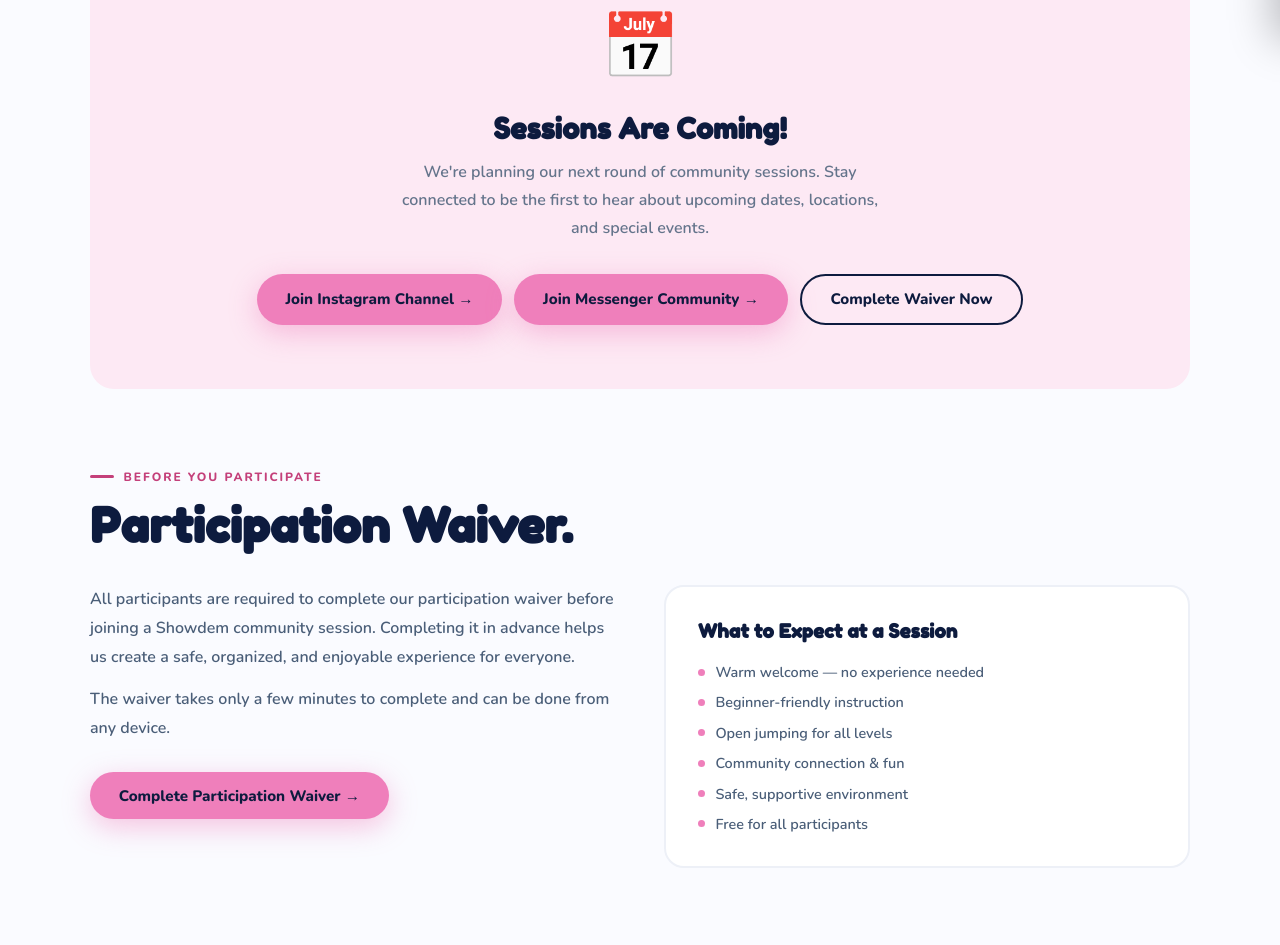
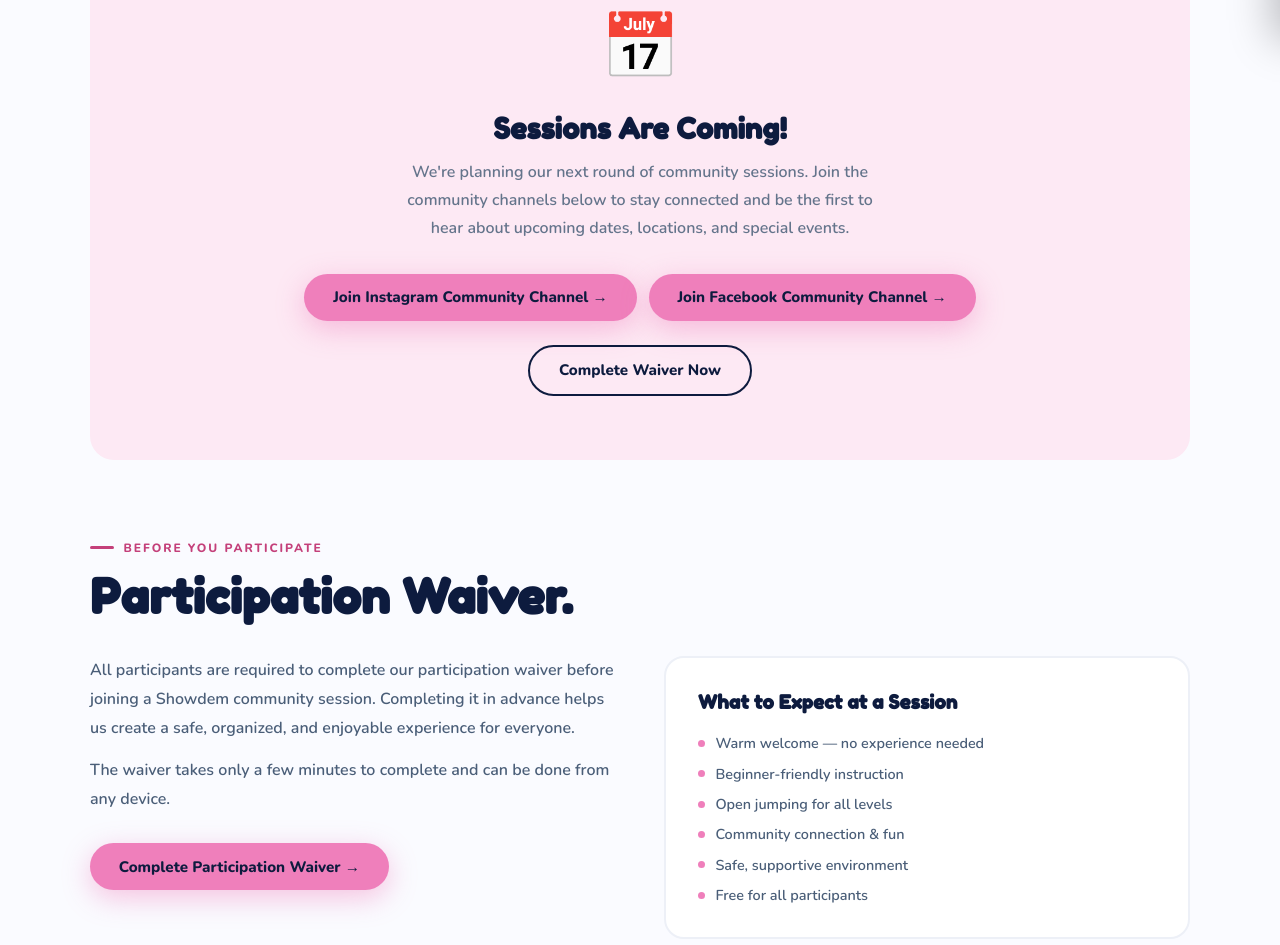
Before and after one commit to nansah/showdemmovement, a website: page events.html in a window 1280 px wide. Shown: the part 760-1705 px from the top of the page. Drawn offline with nearby package versions, Linux system fonts and the light colour scheme.

Commit message:
Update Sessions Are Coming copy and separate waiver CTA into its own row
Renames the join buttons to "Join Instagram/Facebook Community Channel",
updates the intro copy, and moves Complete Waiver Now into its own section
below the channel buttons instead of sharing the same row.

Co-Authored-By: Claude Sonnet 5 <noreply@anthropic.com>

```diff
--- a/events.html
+++ b/events.html
@@ -1021,10 +1021,12 @@ body { font-family: var(--body); background: var(--white); color: var(--navy); o
       <div class="events-empty-full reveal d1">
         <div style="font-size:4rem;margin-bottom:1.2rem">📅</div>
         <h3>Sessions Are Coming!</h3>
-        <p>We're planning our next round of community sessions. Stay connected to be the first to hear about upcoming dates, locations, and special events.</p>
+        <p>We're planning our next round of community sessions. Join the community channels below to stay connected and be the first to hear about upcoming dates, locations, and special events.</p>
         <div style="display:flex;gap:.75rem;justify-content:center;flex-wrap:wrap;margin-top:2rem">
-          <a href="https://www.instagram.com/channel/AbaiKHztszWHVoIq" target="_blank" rel="noopener" class="btn-pink">Join Instagram Channel &rarr;</a>
-          <a href="https://www.messenger.com/channel/61550887215566" target="_blank" rel="noopener" class="btn-pink">Join Messenger Community &rarr;</a>
+          <a href="https://www.instagram.com/channel/AbaiKHztszWHVoIq" target="_blank" rel="noopener" class="btn-pink">Join Instagram Community Channel &rarr;</a>
+          <a href="https://www.messenger.com/channel/61550887215566" target="_blank" rel="noopener" class="btn-pink">Join Facebook Community Channel &rarr;</a>
+        </div>
+        <div style="margin-top:1.5rem">
           <a href="waiver.html" class="btn-navy-outline">Complete Waiver Now</a>
         </div>
       </div>
```
